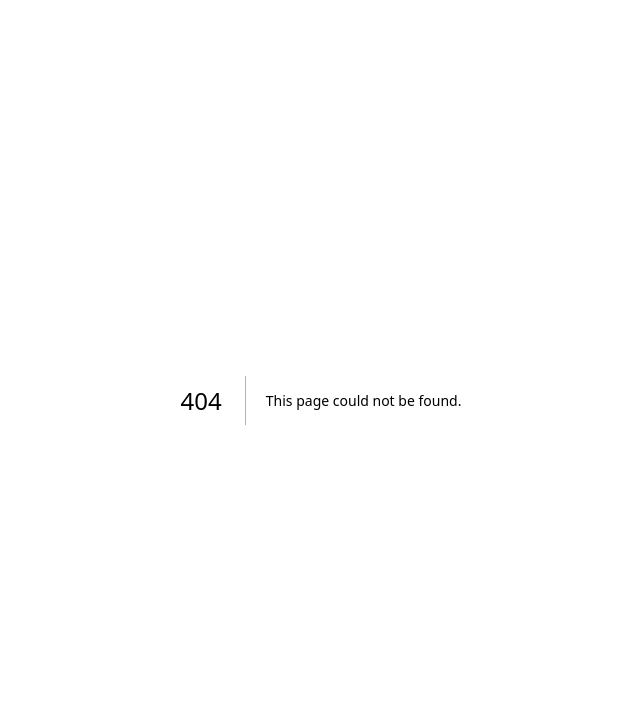
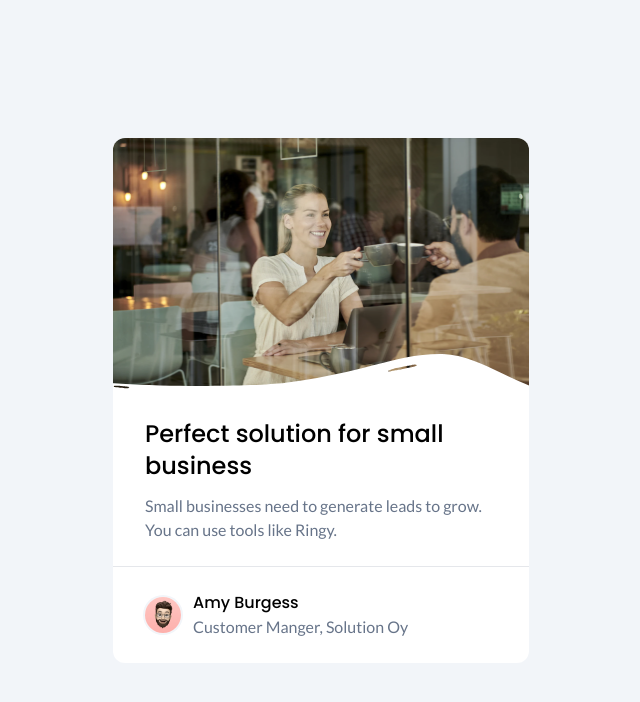
Before and after one commit to brayanpesantes/practicing-in-devchallenge, a Next.js app: page /business-blog-card in a window 1280 px wide. Before the commit this address had no page. Shown: the top 702 px of the page, without its empty margins (319-959 px from the left). Built offline with nearby package versions, Linux system fonts and the light colour scheme.

Commit message:
add styles and data

```diff
--- /dev/null
+++ b/app/business-blog-card/page.tsx
@@ -0,0 +1,51 @@
+import Image from "next/image";
+import ImageHeroBusiness from "../images/hero-image-business-card.png";
+import ImageBusiness from "../images/avatar-image-business-card.png";
+export default function BusinessBlogCardPage() {
+  return (
+    <div className="w-screen min-h-screen flex items-center justify-center bg-[#F2F5F9]">
+      <article className="w-[416px] bg-white rounded-xl">
+        <div className="relative w-full h-[280px] ">
+          <Image
+            src={ImageHeroBusiness}
+            alt="image business for card"
+            className="rounded-t-xl h-full w-full p-0 m-0"
+            height={280}
+            width={ImageHeroBusiness.width}
+            quality={75}
+          />
+          <div
+            className="absolute w-full h-full bg-no-repeat bg-bottom -bottom-1 left-0"
+            style={{ backgroundImage: `url(./images/white-overlay.svg)` }}
+          ></div>
+        </div>
+        <div className="px-8">
+          <h1 className="text-2xl font-poppins font-medium">
+            Perfect solution for small business
+          </h1>
+          <p className="mt-3 text-base font-lato text-[#677489]">
+            Small businesses need to generate leads to grow. You can use tools
+            like Ringy.
+          </p>
+        </div>
+        <hr className="my-6" />
+        <div className="px-8 pb-6 flex items-center gap-3">
+          <Image
+            src={ImageBusiness}
+            alt="image business for card"
+            className="rounded-full  size-9 ring-2 ring-[#F2F5F9] "
+            height={ImageBusiness.height / 2}
+            width={ImageBusiness.width / 2}
+            quality={75}
+          />
+          <div className="">
+            <h3 className="font-medium font-poppins text-base">Amy Burgess</h3>
+            <span className="font-normal font-lato text-base text-[#677489]">
+              Customer Manger, Solution Oy
+            </span>
+          </div>
+        </div>
+      </article>
+    </div>
+  );
+}
```
